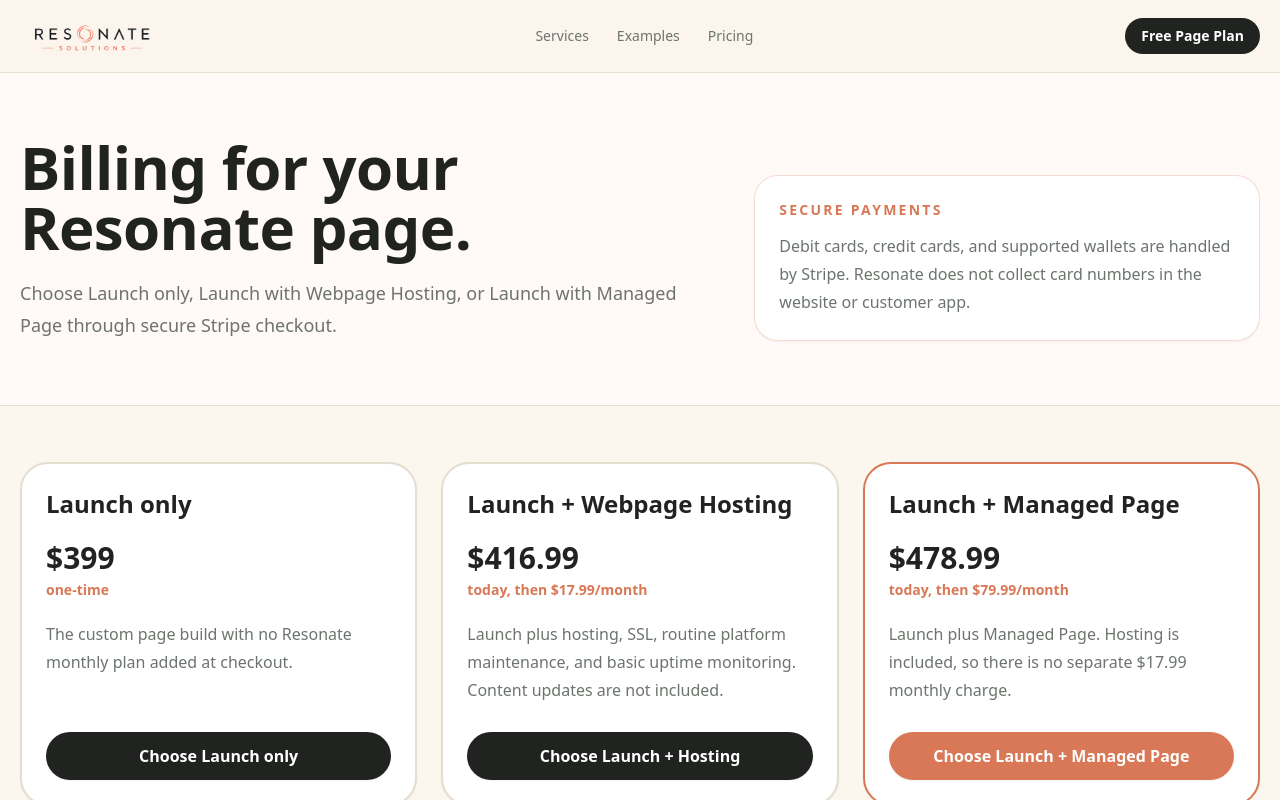
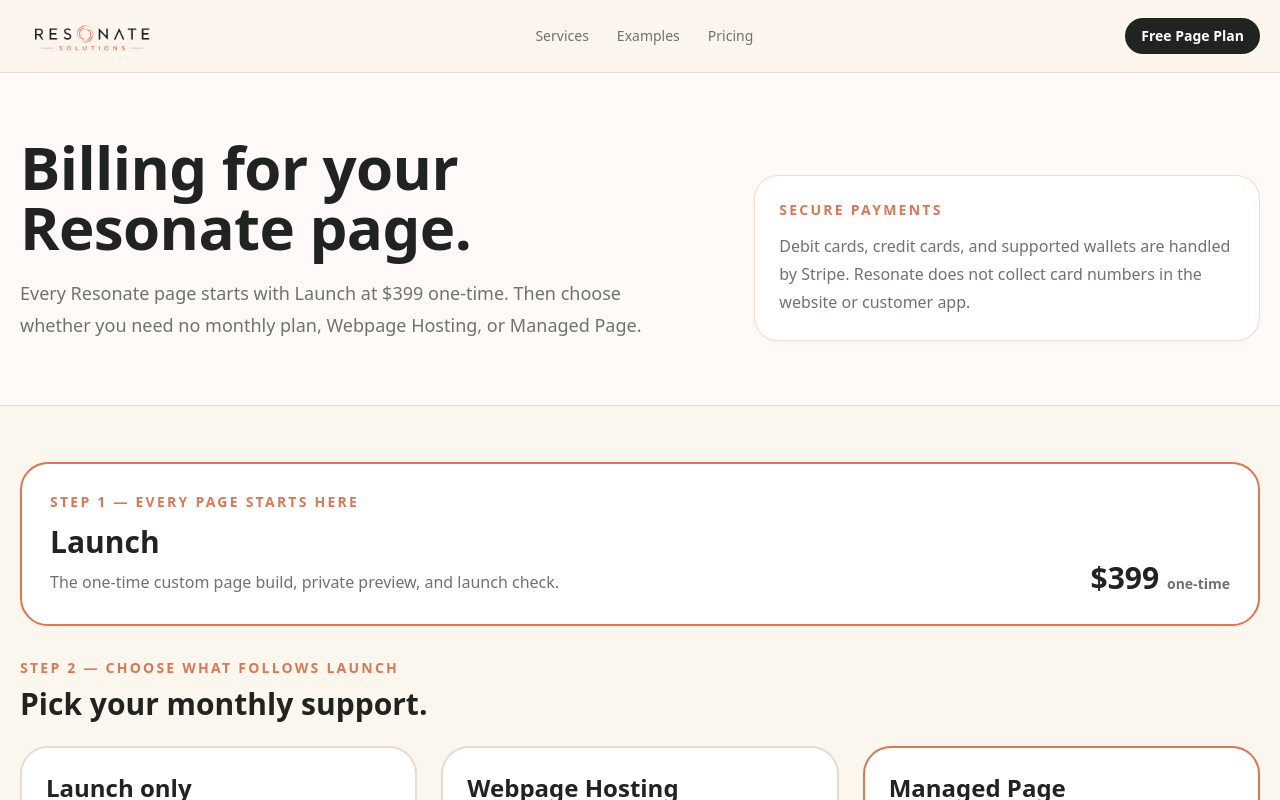
Before and after one commit to kurtis-dev/resonate-solutions, a Next.js app: page /billing in a window 1280 px wide. Shown: the top 800 px of the page. Built offline with nearby package versions, Linux system fonts and the light colour scheme; no server answers.

Commit message:
Clarify monthly pricing after Launch

```diff
--- a/app/billing/page.tsx
+++ b/app/billing/page.tsx
@@ -7,29 +7,29 @@
 const checkoutChoices = [
   {
     name: "Launch only",
-    price: "$399",
-    billing: "one-time",
-    description: "The custom page build with no Resonate monthly plan added at checkout.",
+    price: "No monthly bill",
+    billing: "$399 Launch payment only",
+    description: "Start with the one-time Launch build and continue without a Resonate monthly plan.",
     href: "/checkout?plan=setup",
     cta: "Choose Launch only",
     highlighted: false
   },
   {
-    name: "Launch + Webpage Hosting",
-    price: "$416.99",
-    billing: "today, then $17.99/month",
-    description: "Launch plus hosting, SSL, routine platform maintenance, and basic uptime monitoring. Content updates are not included.",
+    name: "Webpage Hosting",
+    price: "$17.99",
+    billing: "per month with Launch",
+    description: "Hosting, SSL, routine platform maintenance, and basic uptime monitoring. Content updates are not included.",
     href: "/checkout?plan=launch-hosting",
-    cta: "Choose Launch + Hosting",
+    cta: "Choose Hosting after Launch",
     highlighted: false
   },
   {
-    name: "Launch + Managed Page",
-    price: "$478.99",
-    billing: "today, then $79.99/month",
-    description: "Launch plus Managed Page. Hosting is included, so there is no separate $17.99 monthly charge.",
+    name: "Managed Page",
+    price: "$79.99",
+    billing: "per month with Launch",
+    description: "Ongoing page updates and priority care. Webpage Hosting is included, so there is no separate hosting charge.",
     href: "/checkout?plan=launch-managed-page",
-    cta: "Choose Launch + Managed Page",
+    cta: "Choose Managed Page after Launch",
     highlighted: true
   }
 ];
@@ -44,7 +44,7 @@
               Billing for your Resonate page.
             </h1>
             <p className="mt-5 max-w-2xl text-lg leading-8 text-muted">
-              Choose Launch only, Launch with Webpage Hosting, or Launch with Managed Page through secure Stripe checkout.
+              Every Resonate page starts with Launch at $399 one-time. Then choose whether you need no monthly plan, Webpage Hosting, or Managed Page.
             </p>
           </div>
           <div className="rounded-[1.5rem] border border-coral/25 bg-white p-6 shadow-sm">
@@ -57,7 +57,23 @@
       </section>
 
       <section className="mx-auto max-w-7xl px-5 py-14">
-        <div className="grid gap-6 lg:grid-cols-3">
+        <section className="rounded-[1.75rem] border-2 border-coral bg-white p-7 shadow-sm">
+          <p className="text-sm font-bold uppercase tracking-[0.16em] text-coral">Step 1 — Every page starts here</p>
+          <div className="mt-3 flex flex-col gap-3 sm:flex-row sm:items-end sm:justify-between">
+            <div>
+              <h2 className="text-3xl font-extrabold text-ink">Launch</h2>
+              <p className="mt-2 max-w-3xl leading-7 text-muted">The one-time custom page build, private preview, and launch check.</p>
+            </div>
+            <p className="text-3xl font-black text-ink">$399 <span className="text-sm font-bold text-muted">one-time</span></p>
+          </div>
+        </section>
+
+        <div className="mt-8">
+          <p className="text-sm font-bold uppercase tracking-[0.16em] text-coral">Step 2 — Choose what follows Launch</p>
+          <h2 className="mt-2 text-3xl font-extrabold text-ink">Pick your monthly support.</h2>
+        </div>
+
+        <div className="mt-6 grid gap-6 lg:grid-cols-3">
           {checkoutChoices.map((choice) => (
             <article
               key={choice.name}
@@ -81,6 +97,10 @@
             </article>
           ))}
         </div>
+
+        <p className="mt-5 text-center text-sm font-semibold leading-6 text-muted">
+          Monthly plans are selected with Launch. Stripe charges the first month at checkout; after that, only the monthly plan renews.
+        </p>
 
         <div className="mt-8 grid gap-6 lg:grid-cols-2">
           <section className="rounded-[1.75rem] border border-line bg-white p-7 shadow-sm">
```
